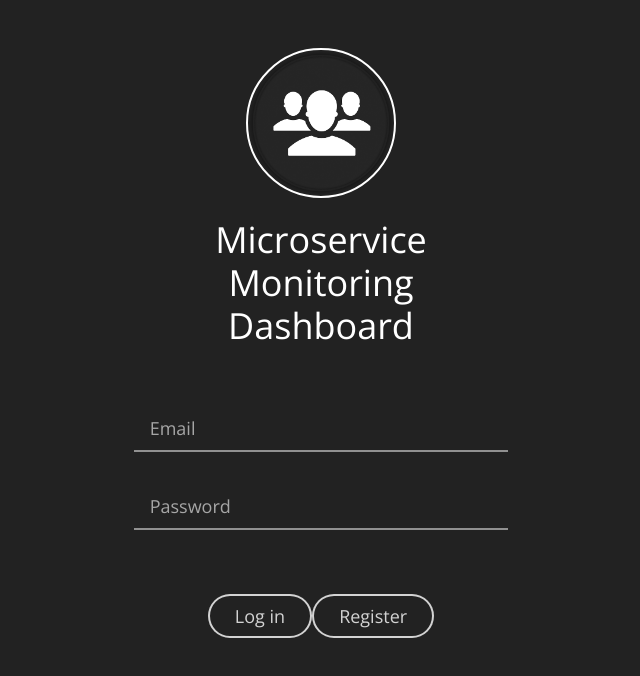
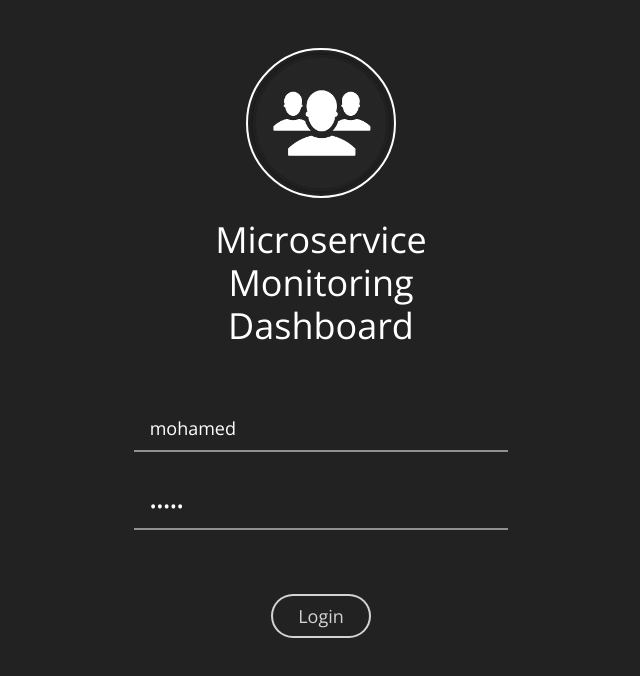
Before and after one commit to mohamednaouali/FrontDashboard, an Angular app: page /login in a window 1280 px wide. Shown: the top 676 px of the page, without its empty margins (319-959 px from the left). Built offline with nearby package versions, Linux system fonts and the light colour scheme.

Commit message:
fix login

```diff
--- a/src/app/app.module.ts
+++ b/src/app/app.module.ts
@@ -19,7 +19,7 @@ import {DataFetchService} from './services/data-fetch.service';
         AppRoutingModule
     ],
     declarations: [AppComponent],
-    providers: [AuthGuard, UpDownServiceService,DataFetchService],
+    providers: [AuthGuard, UpDownServiceService, DataFetchService],
 
     bootstrap: [AppComponent]
 })
--- a/src/app/login/login.component.html
+++ b/src/app/login/login.component.html
@@ -6,15 +6,15 @@
             <form role="form">
                 <div class="form-content">
                     <div class="form-group">
-                        <input type="text" ng-model="name" class="form-control input-underline input-lg" id="" placeholder="{{ 'Email' }}">
+                        <input type="text" ngModel="name" class="form-control input-underline input-lg" name="username" [(ngModel)]="username" placeholder="{{ 'username' }}">
                     </div>
 
                     <div class="form-group">
-                        <input type="password" class="form-control input-underline input-lg" id="" placeholder="{{ 'Password'  }}">
+                        <input type="password" class="form-control input-underline input-lg" name="password" [(ngModel)]="password" placeholder="{{ 'Password'  }}">
                     </div>
                 </div>
-                <a class="btn rounded-btn" [routerLink]="['/dashboard']" (click)="onLoggedin()">{{ 'Log in'  }}</a>
-                <a class="btn rounded-btn" [routerLink]="['/signup']">{{ 'Register' }}</a>
+                <a class="btn rounded-btn" [routerLink]="['/all-services']" (click)="onLoggedin()">{{ 'Login'  }}</a>
+<!--                <a class="btn rounded-btn" [routerLink]="['/signup']">{{ 'Register' }}</a>-->
             </form>
         </div>
     </div>
--- a/src/app/login/login.component.ts
+++ b/src/app/login/login.component.ts
@@ -1,6 +1,7 @@
 import { Component, OnInit } from '@angular/core';
 import { Router } from '@angular/router';
 import { routerTransition } from '../router.animations';
+import { AuthenticationService } from '../services/authentication.service';
 
 @Component({
     selector: 'app-login',
@@ -9,13 +10,27 @@ import { routerTransition } from '../router.animations';
     animations: [routerTransition()]
 })
 export class LoginComponent implements OnInit {
-    constructor(
-      public router: Router
-    ) {}
+    username = 'mohamed';
+    password = 'admin';
+    invalidLogin = false;
+
+    constructor( public router: Router , private loginservice: AuthenticationService  ) {}
 
     ngOnInit() {}
 
     onLoggedin() {
-        localStorage.setItem('isLoggedin', 'true');
+        if (this.loginservice.authenticate(this.username, this.password)
+        ) {
+            this.router.navigate(['/all-services']);
+            this.invalidLogin = false;
+            localStorage.setItem('isLoggedin', 'true');
+        } else {
+            alert('user name or password invalid');
+            this.invalidLogin = true;
+        }
+
+    }
+    logOut() {
+        sessionStorage.removeItem('username');
     }
 }
--- a/src/app/login/login.module.ts
+++ b/src/app/login/login.module.ts
@@ -4,11 +4,14 @@ import { CommonModule } from '@angular/common';
 
 import { LoginRoutingModule } from './login-routing.module';
 import { LoginComponent } from './login.component';
+import {FormsModule} from '@angular/forms';
 
 @NgModule({
     imports: [
         CommonModule,
-        LoginRoutingModule],
+        LoginRoutingModule,
+        FormsModule
+    ],
     declarations: [LoginComponent]
 })
 export class LoginModule {}
--- /dev/null
+++ b/src/app/services/authentication.service.ts
@@ -0,0 +1,27 @@
+import { Injectable } from '@angular/core';
+
+@Injectable({
+  providedIn: 'root'
+})
+export class AuthenticationService {
+
+  constructor() { }
+    authenticate(username, password) {
+        if (username === 'mohamed' && password === 'admin') {
+            sessionStorage.setItem('username', username);
+            return true;
+        } else {
+            return false;
+        }
+    }
+
+    isUserLoggedIn() {
+        const user = sessionStorage.getItem('username');
+        console.log(!(user === null));
+        return !(user === null);
+    }
+
+    logOut() {
+        sessionStorage.removeItem('username');
+    }
+}
```
Also changed, not shown: 1 other file (tests, documents, lock files or other folders).
